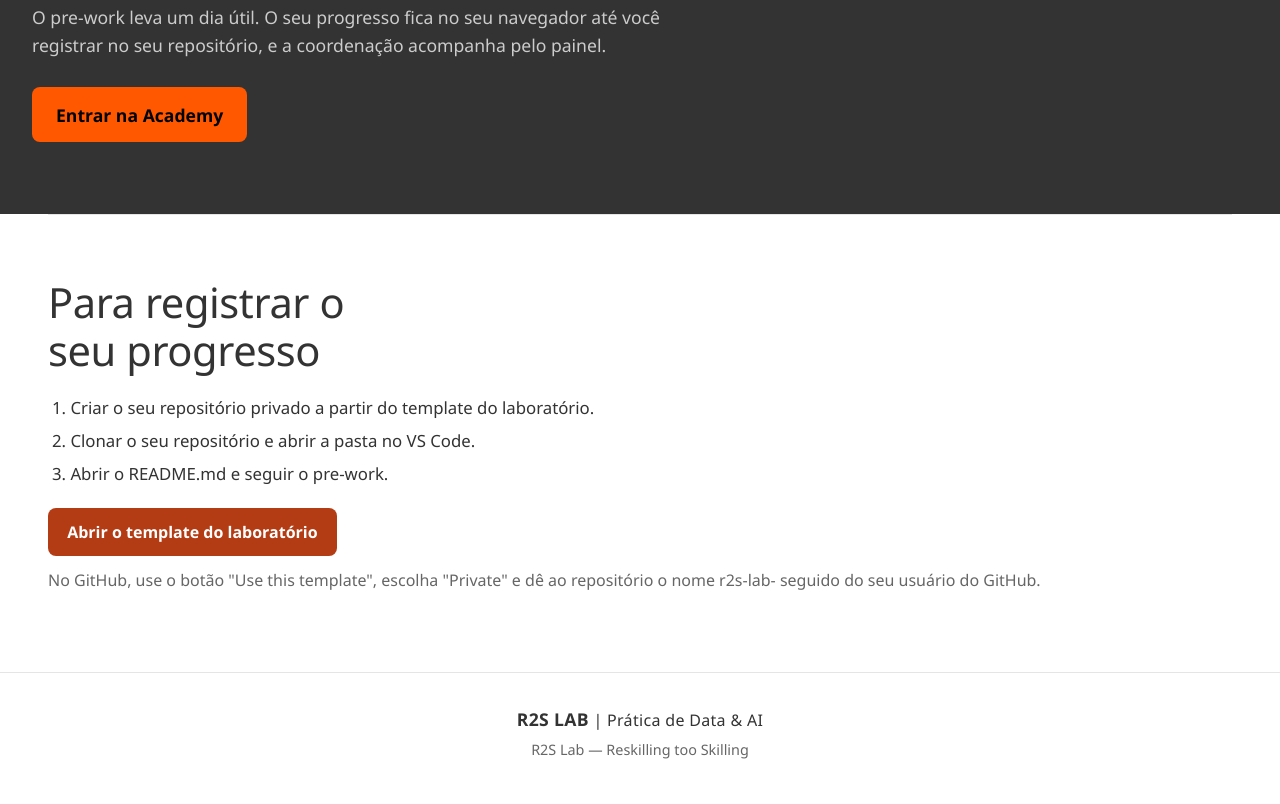
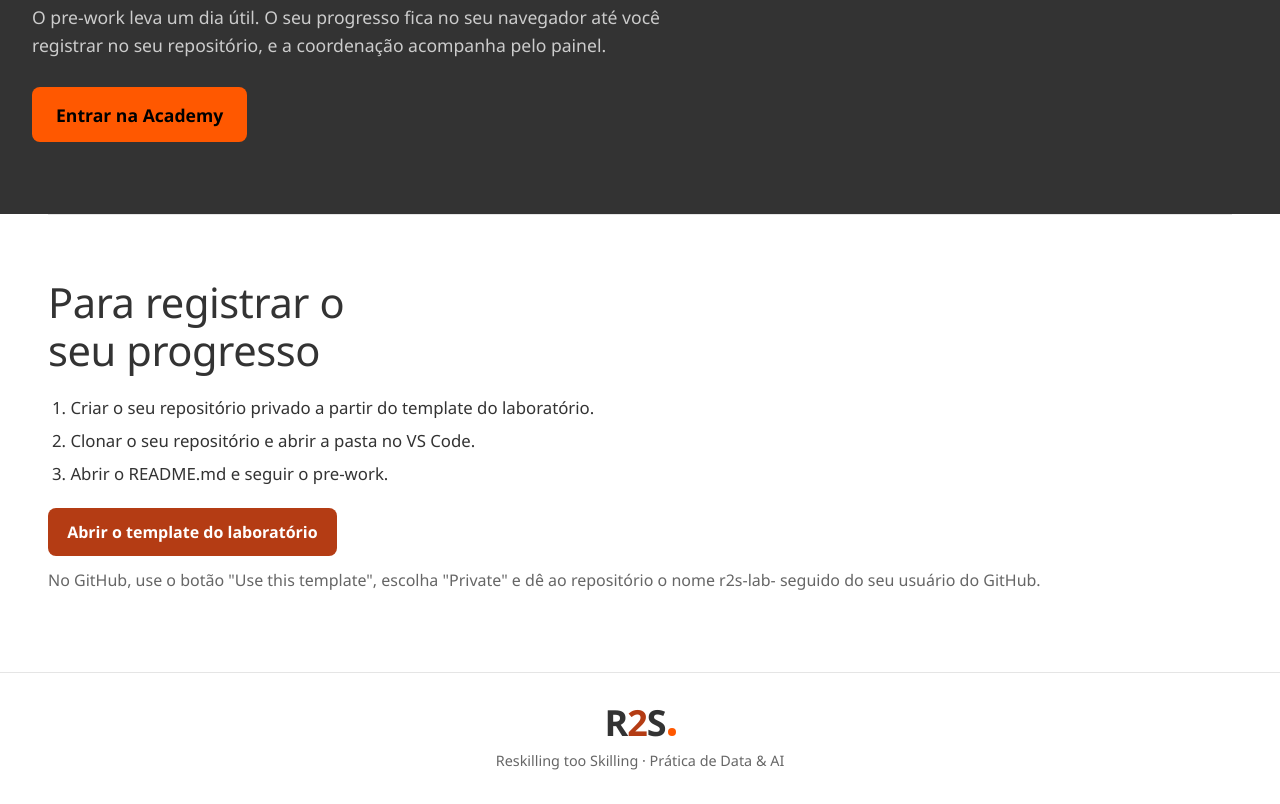
Before and after one commit to juliopessan/r2s-lab, a website with bundled scripts: page site/index.html in a window 1280 px wide. Shown: the part 3537-4341 px from the top of the page. Built offline with nearby package versions, Linux system fonts and the light colour scheme.

Commit message:
Landing: rodapé com a marca animada e uma linha só
O lockup duplicado (R2S LAB | Prática de Data & AI + R2S Lab — Reskilling too Skilling) vira a marca R2S,
em que o ponto laranja salta pelas letras e assenta como ponto final, e uma linha: Reskilling too
Skilling · Prática de Data & AI. O favicon passa a usar o mesmo ponto.

Co-Authored-By: Claude Opus 5.5 <noreply@anthropic.com>
Claude-Session: https://claude.ai/code/session_01WWrRsXFD8N1WEjTBSskhNM

```diff
--- a/site/css/styles.css
+++ b/site/css/styles.css
@@ -193,8 +193,12 @@ main {
   padding: 2rem max(16px, env(safe-area-inset-left, 0px));
   text-align: center; border-top: 1px solid var(--line);
 }
-.lockup { margin: 0 0 0.25rem; letter-spacing: 0.02em; }
-.lockup strong { font-size: 1.1rem; }
+/* marca animada: R2S com o ponto laranja (js/motion.js faz o ponto saltar pelas letras) */
+.marca-r2s { display: inline-flex; align-items: baseline; margin: 0 0 0.5rem; color: var(--fg); text-decoration: none; font-size: 2.25rem; font-weight: 700; line-height: 1; letter-spacing: -0.03em; }
+.marca-r2s .mr-l { display: inline-block; transform-origin: 50% 100%; }
+.marca-r2s .mr-l:nth-child(2) { color: var(--brand-text); }
+.marca-r2s .mr-ponto { display: inline-block; width: 0.22em; height: 0.22em; margin-left: 0.06em; border-radius: 50%; background: var(--brand); }
+.marca-r2s:focus-visible { outline-offset: 6px; border-radius: 6px; }
 .foot-note { margin: 0; color: var(--muted); font-size: 0.9rem; }
 
 /* movimento: só quando o sistema permite */
--- a/site/index.html
+++ b/site/index.html
@@ -163,8 +163,8 @@
   </main>
 
   <footer class="site-footer">
-    <p class="lockup"><strong>R2S LAB</strong> <span aria-hidden="true">|</span> <span>Prática de Data &amp; AI</span></p>
-    <p class="foot-note">R2S Lab — Reskilling too Skilling</p>
+    <a class="marca-r2s" href="#hero" aria-label="R2S Lab: voltar ao topo"><span class="mr-l" aria-hidden="true">R</span><span class="mr-l" aria-hidden="true">2</span><span class="mr-l" aria-hidden="true">S</span><span class="mr-ponto" aria-hidden="true"></span></a>
+    <p class="foot-note">Reskilling too Skilling · Prática de Data &amp; AI</p>
   </footer>
   <script type="module" src="js/main.js"></script>
 </body>
--- a/site/js/motion.js
+++ b/site/js/motion.js
@@ -353,6 +353,43 @@ export function montarHub(box, animar, observar) {
   return cena;
 }
 
+/* Marca do rodapé: o ponto laranja salta de letra em letra (R, 2, S), cada letra cede um pouco quando ele
+ * pousa, e ele assenta como ponto final. Toca ao aparecer e ao passar o mouse ou focar. */
+export function montarMarca(marca, animar, observar) {
+  if (!marca || marca.dataset.mo) return null;
+  marca.dataset.mo = '1';
+  if (!animar) { marca.dataset.estado = 'final'; return null; }
+  const ls = [...marca.querySelectorAll('.mr-l')], ponto = marca.querySelector('.mr-ponto');
+  const HOP = 0.3, T0 = 0.15;
+  const cena = {
+    dur: T0 + 4 * HOP + 0.8,
+    seek(t) {
+      const fs = parseFloat(getComputedStyle(marca).fontSize) || 36;
+      const base = ponto.offsetLeft, topo = ponto.offsetTop;
+      const alvo = ls.map((l) => [l.offsetLeft + l.offsetWidth / 2 - ponto.offsetWidth / 2 - base, l.offsetTop - topo - ponto.offsetHeight - 0.04 * fs]);
+      alvo.push([0, 0]);
+      const k = Math.floor((t - T0) / HOP);
+      let x = alvo[0][0], y = alvo[0][1] - 0.9 * fs * (1 - spring(t, 0.5, 12));
+      if (t >= T0 && k < 3) {
+        const u = (t - T0 - k * HOP) / HOP, a = alvo[k], b = alvo[k + 1];
+        x = lerp(a[0], b[0], u);
+        y = lerp(a[1], b[1], u) - 0.55 * fs * Math.sin(Math.PI * u);
+      } else if (k >= 3) {
+        x = 0; y = 0;
+      }
+      ponto.style.transform = `translate(${x.toFixed(2)}px, ${y.toFixed(2)}px)`;
+      ls.forEach((l, i) => {
+        const pouso = i === 0 ? 0.1 : T0 + (i - 1) * HOP + HOP; // quando o ponto chega nesta letra
+        const d = impulso(t - pouso, 0.35, 22);
+        l.style.transform = `scale(${(1 + 0.08 * d).toFixed(4)}, ${(1 - 0.12 * d).toFixed(4)})`;
+      });
+    },
+  };
+  tocador(marca, cena, animar, observar);
+  marca.addEventListener('focus', () => { if (marca.dataset.estado === 'final') marca.dispatchEvent(new Event('mouseenter')); });
+  return cena;
+}
+
 export const CENAS = { valor: cenaValor, barato: cenaBarato, medir: cenaMedir, proteger: cenaProteger };
 
 /** Monta a cena no card; com movimento, toca ao entrar na tela e de novo ao passar o mouse. */
@@ -415,5 +452,6 @@ export function enableMotion(doc = document) {
   montarEtapas(doc.querySelector('#como .etapas'), animar, observar);
   montarHub(doc.querySelector('[data-hub]'), animar, observar);
   montarKin(doc.querySelector('#final .kin'), animar, observar);
+  montarMarca(doc.querySelector('.marca-r2s'), animar, observar);
   doc.querySelectorAll('.numeros .n, .levar .num').forEach((el) => contar(el, animar, observar));
 }
```
Also changed, not shown: site/tests/motion.test.mjs (+15 -0 lines), site/tests/start.test.mjs (+2 -1 lines), site/assets/favicon.svg.
